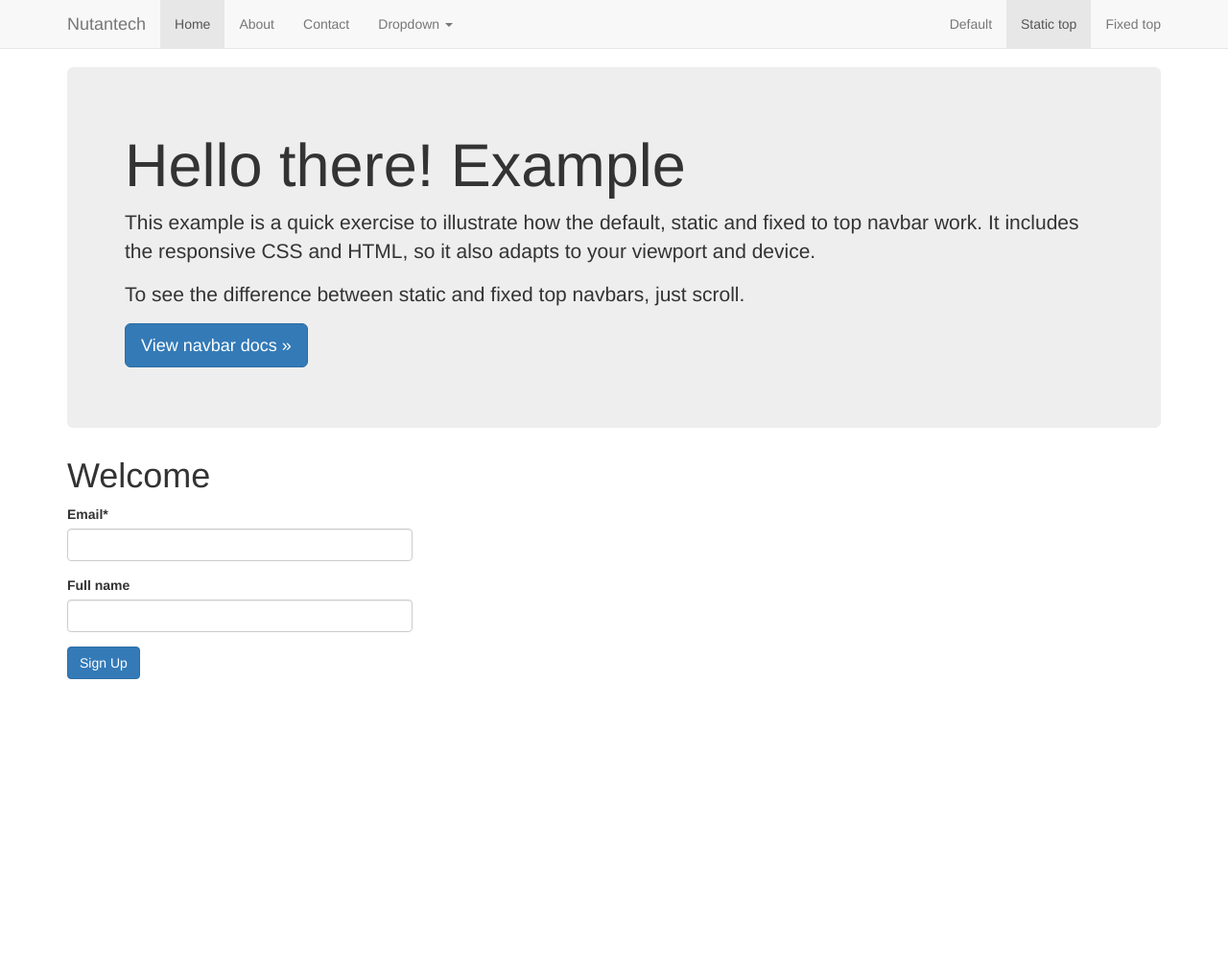
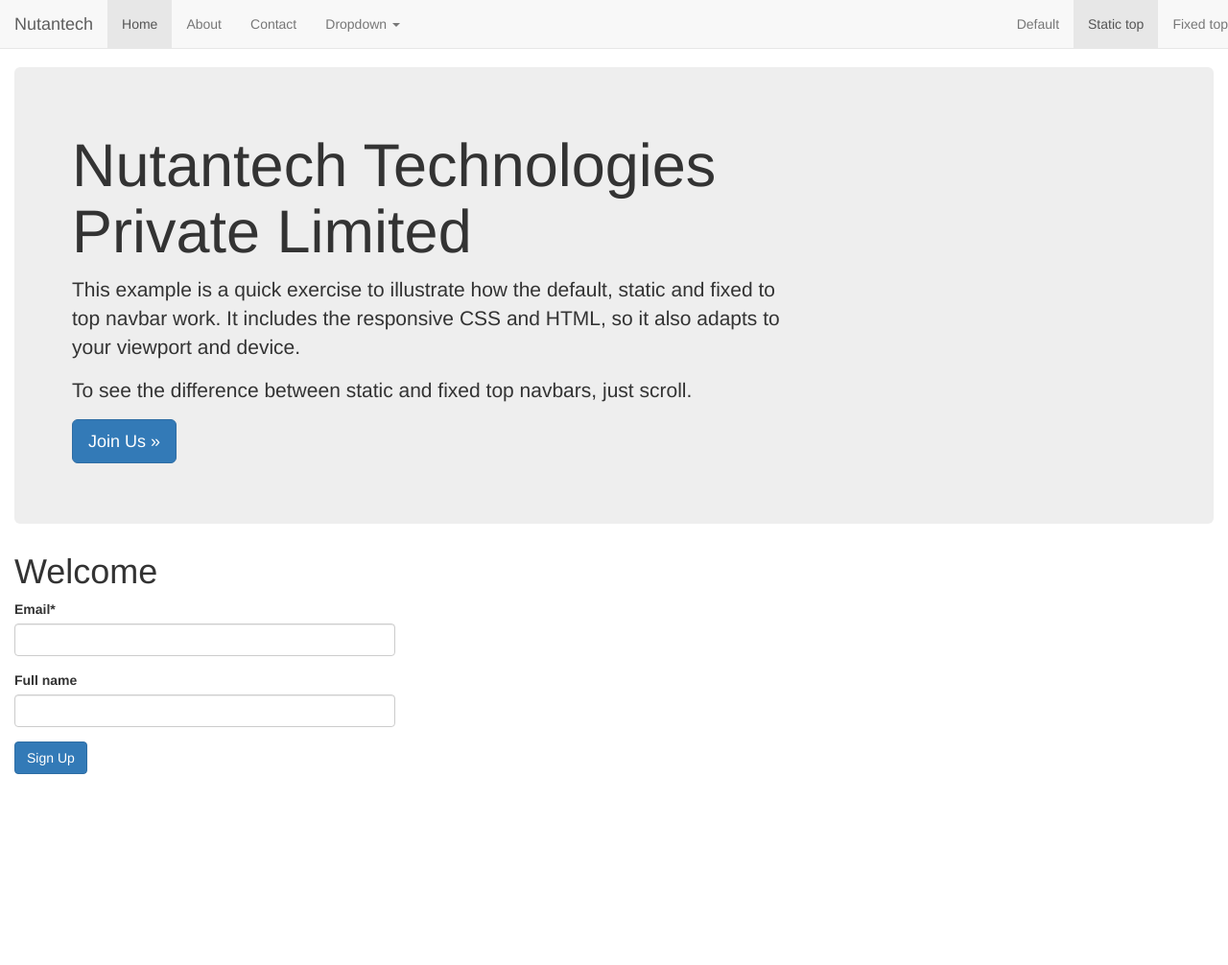
Before and after one commit to shaileshkumarcs/trydjango18, a Django app: page / in a window 1280 px wide. Shown: the top 1006 px of the page at 96% size. Run offline with Django 3.2, Linux system fonts and the light colour scheme; some libraries are stand-ins or nearby versions.

Commit message:
Bootstrap class completed with example

```diff
--- a/templates/base.html
+++ b/templates/base.html
@@ -22,7 +22,7 @@
   {# endverbatim #}
 
 
-    <div class="container">
+    <div class="container-fluid">
       {% block jumbotron %}
           <!-- Main component for a primary marketing message or call to action -->
       <div class="jumbotron">
--- a/templates/home.html
+++ b/templates/home.html
@@ -4,12 +4,19 @@
 {% block head_title %} Welcome | {{ block.super }} {% endblock %}
 
 {% block jumbotron_content %}
-<h1>Hello there! Example </h1>
-        <p>This example is a quick exercise to illustrate how the default, static and fixed to top navbar work. It includes the responsive CSS and HTML, so it also adapts to your viewport and device.</p>
-        <p>To see the difference between static and fixed top navbars, just scroll.</p>
-        <p>
-          <a class="btn btn-lg btn-primary" href="../../components/#navbar" role="button">View navbar docs &raquo;</a>
-        </p>
+<div class="row">
+    <div class="col-md-8 col-xs-12">
+    <h1> Nutantech Technologies Private Limited </h1>
+    <p>This example is a quick exercise to illustrate how the default, static and fixed to top navbar work. It includes the responsive CSS and HTML, so it also adapts to your viewport and device.</p>
+    <p>To see the difference between static and fixed top navbars, just scroll.</p>
+    <p>
+        <a class="btn btn-lg btn-primary" href="" role="button">Join Us &raquo;</a>
+    </p>
+    </div>
+    <div class="col-md-4 col-xs-12">
+
+    </div>
+</div>
 {% endblock %}
 
 {% block content %}
--- a/templates/navbar.html
+++ b/templates/navbar.html
@@ -1,6 +1,6 @@
 <!-- Static navbar -->
     <nav class="navbar navbar-default navbar-static-top">
-      <div class="container">
+      <div class="container-fliud">
         <div class="navbar-header">
           <button type="button" class="navbar-toggle collapsed" data-toggle="collapse" data-target="#navbar" aria-expanded="false" aria-controls="navbar">
             <span class="sr-only">Toggle navigation</span>
```
Also changed, not shown: templates/example_fluid.html (added, +35 -0 lines).
